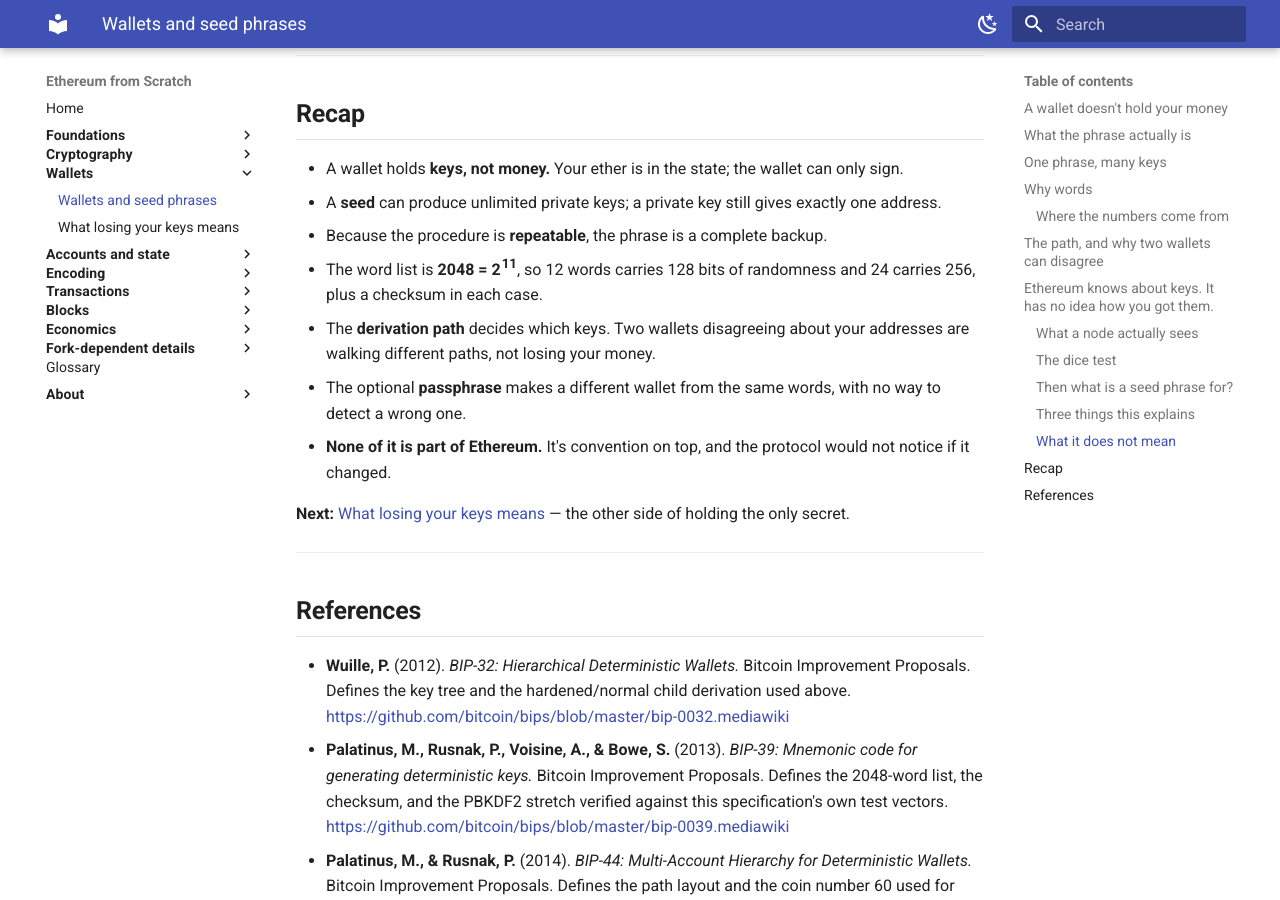
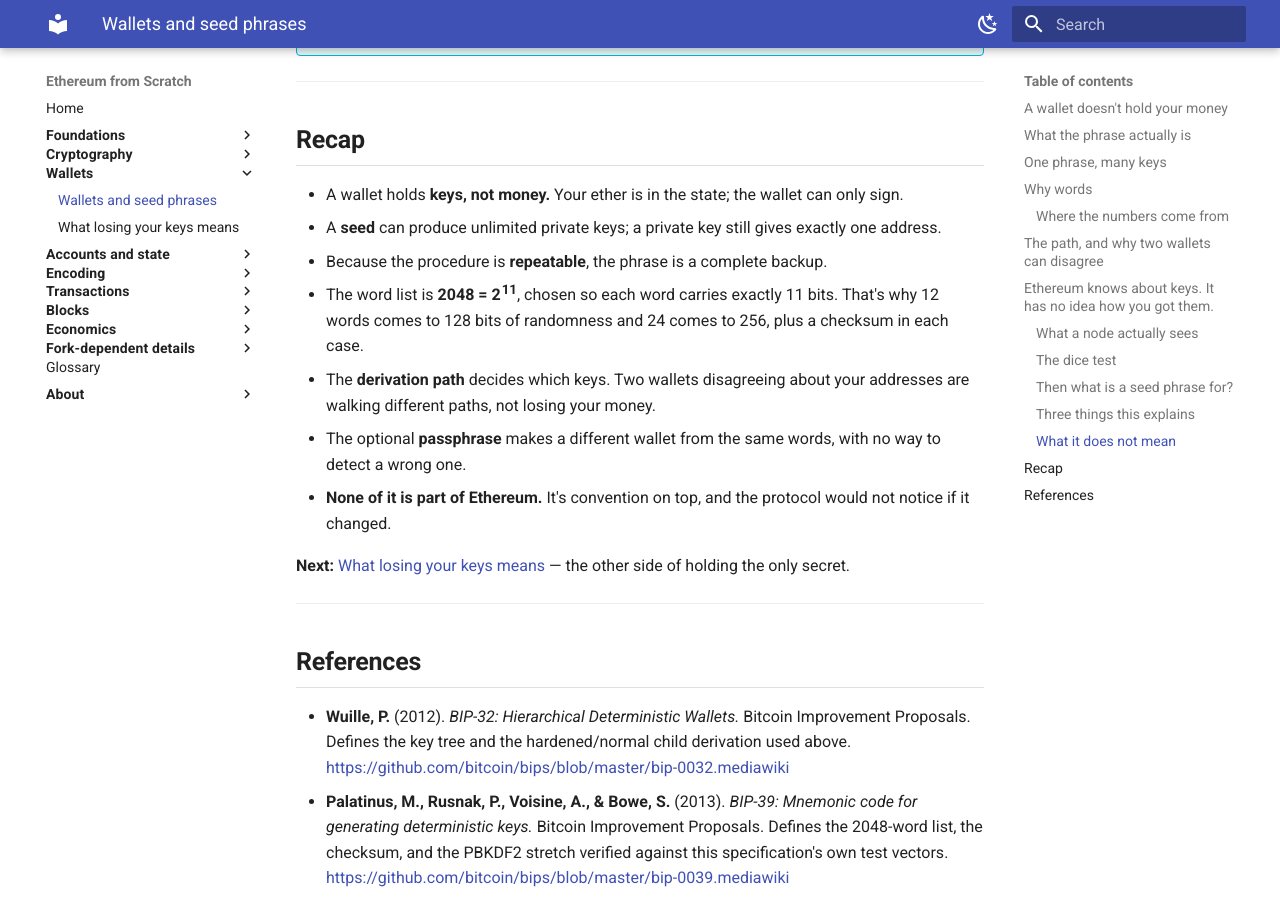
Before and after one commit to davide-stocco/ethereum-from-scratch, an MkDocs documentation site: the page built from docs/wallets/seed-phrases.md, in a window 1280 px wide and 900 px high, scrolled down 6063 px. Built offline with MkDocs 1.6.1 and Material for MkDocs 9.7.7, drawn with Linux system fonts in a browser that asks for light colours; some of the changed text lies outside the part shown.

Commit message:
State the 2048-word count as a design choice, not a coincidence
Saying "2048 is 2^11 - so each word carries 11 bits" reads as though the
bit count were discovered by inspecting the list. The causation runs the
other way: whole bits per word was the requirement, so the list was built
with 2048 entries.

Both the section and the recap now say so, which also makes the following
arithmetic feel designed rather than lucky - 12 words landing exactly on
128 bits is not a happy accident.

```diff
--- a/docs/wallets/seed-phrases.md
+++ b/docs/wallets/seed-phrases.md
@@ -140,7 +140,7 @@ A seed could perfectly well be written as hex. The reason it isn't:
 
 ### Where the numbers come from
 
-The list holds exactly **2048 words**, and 2048 is 2<sup>11</sup> — so each word carries precisely **11 bits**.
+The list holds exactly **2048 words**, and 2048 is 2<sup>11</sup>. That number was chosen for precisely that reason: picking one word out of 2<sup>11</sup> carries exactly **11 bits**, with nothing left over.
 
 That makes the arithmetic tidy:
 
@@ -307,7 +307,7 @@ Not that wallets are unimportant. They're the only reason any of this is usable,
 - A wallet holds **keys, not money.** Your ether is in the state; the wallet can only sign.
 - A **seed** can produce unlimited private keys; a private key still gives exactly one address.
 - Because the procedure is **repeatable**, the phrase is a complete backup.
-- The word list is **2048 = 2<sup>11</sup>**, so 12 words carries 128 bits of randomness and 24 carries 256, plus a checksum in each case.
+- The word list is **2048 = 2<sup>11</sup>**, chosen so each word carries exactly 11 bits. That's why 12 words comes to 128 bits of randomness and 24 comes to 256, plus a checksum in each case.
 - The **derivation path** decides which keys. Two wallets disagreeing about your addresses are walking different paths, not losing your money.
 - The optional **passphrase** makes a different wallet from the same words, with no way to detect a wrong one.
 - **None of it is part of Ethereum.** It's convention on top, and the protocol would not notice if it changed.
```
